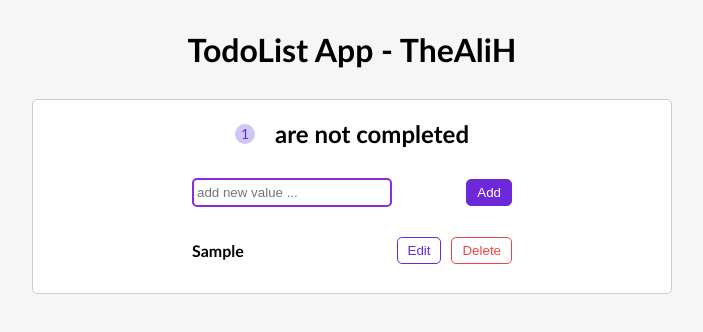
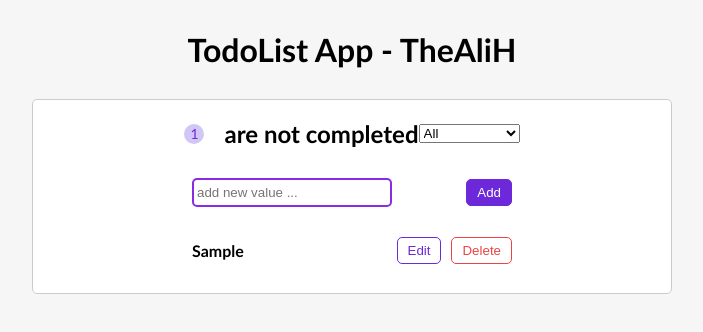
Before and after one commit to thealih/TodoApplication, a React (Create React App) app: page / in a window 1280 px wide. Both pictures are taken after typing "Sample" into the empty fields and a click on the button "Add". Shown: the top 332 px of the page, without its empty margins (288-991 px from the left). Built offline with nearby package versions, Linux system fonts and the light colour scheme.

Commit message:
Add filter option

```diff
--- a/src/component/NavBar/NavBar.jsx
+++ b/src/component/NavBar/NavBar.jsx
@@ -1,13 +1,15 @@
-const NavBar = ({ unCompletedTodos }) => {
+import { useState } from "react";
+
+const NavBar = ({ unCompletedTodos, onSelect, status }) => {
+  if (!unCompletedTodos) return <h2>set your today todos</h2>;
   return (
     <header>
-      {unCompletedTodos ? (
-        <>
-          <span>{unCompletedTodos}</span> <h2> are not completed</h2>
-        </>
-      ) : (
-        <h2>set your today todos</h2>
-      )}
+      <span>{unCompletedTodos}</span> <h2> are not completed</h2>
+      <select onChange={onSelect} value={status}>
+        <option value="All">All</option>
+        <option value="Completed">Completed</option>
+        <option value="Uncompleted">Uncompleted</option>
+      </select>
     </header>
   );
 };
--- a/src/component/TodoApp/TodoApp.jsx
+++ b/src/component/TodoApp/TodoApp.jsx
@@ -1,9 +1,14 @@
-import { useState } from "react";
+import { useEffect, useState } from "react";
 import NavBar from "../NavBar/NavBar";
 import TodoForm from "../TodoForm/TodoForm";
 import TodoList from "../TodoList/TodoList";
 const TodoApp = () => {
   const [todos, setTodos] = useState([]);
+  const [filteredTodos, setFilteredTodos] = useState([]);
+  const [status, setStatus] = useState("All");
+  useEffect(() => {
+    filterTodos(status);
+  }, [todos, status]);
 
   const addTodo = (input) => {
     const newTodo = {
@@ -34,13 +39,33 @@ const TodoApp = () => {
     updatedTodos[index] = selectedTodo;
     setTodos(updatedTodos);
   };
+  const filterTodos = (status) => {
+    switch (status) {
+      case "Completed":
+        setFilteredTodos(todos.filter((t) => t.isCompleted));
+        break;
+      case "Uncompleted":
+        setFilteredTodos(todos.filter((t) => !t.isCompleted));
+        break;
+      default:
+        setFilteredTodos(todos);
+    }
+  };
+  const selectHandler = (e) => {
+    setStatus(e.target.value);
+    filterTodos(e.target.value);
+  };
 
   return (
     <div className="container">
-      <NavBar unCompletedTodos={todos.filter((t) => !t.isCompleted).length} />
+      <NavBar
+        unCompletedTodos={todos.filter((t) => !t.isCompleted).length}
+        status={status}
+        onSelect={selectHandler}
+      />
       <TodoForm submitTodo={addTodo} />
       <TodoList
-        todos={todos}
+        todos={filteredTodos}
         onComplete={completeTodo}
         onDelete={removeTodo}
         onUpdateTodo={updateTodo}
```
